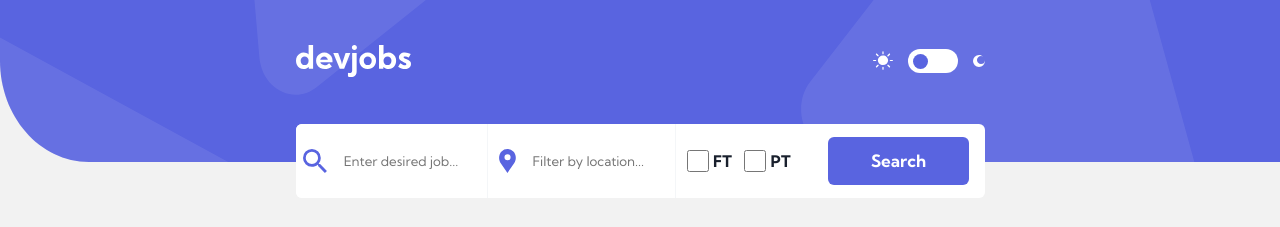
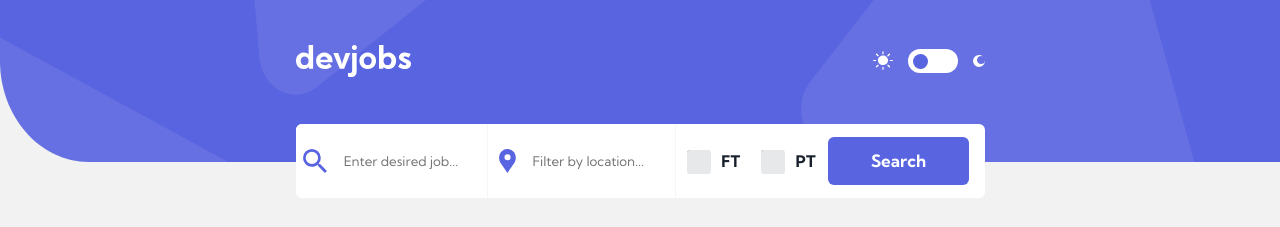
Before and after one commit to alewilliam789/devjobsapp, a React (Vite) app: page / in a window 1280 px wide. Shown: the top 227 px of the page. Built offline with nearby package versions, Linux system fonts and the light colour scheme.

Commit message:
Add theme styles to checkbox and better spacing

```diff
--- a/src/components/SearchBar/SearchBar.tsx
+++ b/src/components/SearchBar/SearchBar.tsx
@@ -71,11 +71,11 @@ export default function SearchBar(){
                 <>
                     <div className={`flex align-center ${styles['searchbar-full-time-container']}`}>
                         <div className={`flex align-center ${styles['searchbar-full-time']}`}>
-                            <input id="full-time" className={`${styles["searchbar-checkbox"]}`} type="checkbox" {...register("fullTime")} />
+                            <input id="full-time" className={`${theme} ${styles["searchbar-checkbox"]}`} type="checkbox" {...register("fullTime")} />
                             <label htmlFor="full-time" className={`${styles["searchbar-ft-text"]}`}>FT</label>
                         </div>
                         <div className={`flex align-center ${styles['searchbar-full-time']}`}>
-                            <input id="part-time" className={`${styles["searchbar-checkbox"]}`} type="checkbox" {...register("partTime")} />
+                            <input id="part-time" className={`${theme} ${styles["searchbar-checkbox"]}`} type="checkbox" {...register("partTime")} />
                             <label htmlFor="part-time" className={`${styles["searchbar-ft-text"]}`}>PT</label>
                         </div>
                     </div>
--- a/src/components/SearchBar/styles.module.css
+++ b/src/components/SearchBar/styles.module.css
@@ -12,11 +12,11 @@
 }
 
 .searchbar-full-time-container {
-    gap: 20%;
+    gap: 30%;
 }
 
 .searchbar-full-time {
-    gap: 10%;
+    gap: 30%;
 }
 
 .searchbar-ft-text {
@@ -33,45 +33,79 @@
 }
 
 .searchbar-checkbox {
+    overflow: hidden;
     width: 22px;
     height: 22px;
     margin: 0px;
     flex-shrink: 0;
+    border-radius: 3px;
 }
 
 .searchbar-checkbox::before {
     content:"";
     display: block;
-    position: relative;
-    height: 22px;
-    width: 22px;
-    left: 0;
-    top: 0;
-    opacity: 0;
-    background-color: #939BF4;
-    border-radius: 4px;
+    position: absolute;
+    height: 24px;
+    width: 24px;
+    border-radius: 3px;
 }
 
-.searchbar-checkbox:hover::before {
-    opacity: 0.5;
-}
-
-.searchbar-checkbox:checked:hover::before {
-    opacity: 0;
+.searchbar-checkbox::after {
+    content:"";
+    display: block;
+    position: absolute;
+    height: 24px;
+    width: 24px;
+    border-radius: 3px;
 }
 
 .searchbar-checkbox:checked {
+    width: 22px;
+    height: 22px;
+    margin: 0px;
+    flex-shrink: 0;
     accent-color: #5964E0;
 }
 
 .day {
     color: #19202D;
     background-color: white;
+
+    & .searchbar-checkbox::before {
+        background-color: #E7E8E9;
+    }
+
+    & .searchbar-checkbox:checked::before {
+        opacity: 0;
+    }
+
+    & .searchbar-checkbox:checked::after {
+        opacity: 0;
+    }
+
+    & .searchbar-checkbox:hover:after {
+        background-color: #D6D8F8;
+    }
 }
 
 .night {
     color: white;
     background-color: #19202D;
+
+    & .searchbar-checkbox::before {
+        background-color: #323743;
+    }
+
+    & .searchbar-checkbox:checked::before {
+        opacity: 0;
+    }
+
+    & .searchbar-checkbox:checked::after {
+        opacity: 0;
+    }
+    & .searchbar-checkbox:hover:after {
+        background-color: #6A6E76;
+    }
 }
 
 @media (min-width:1440px){
@@ -82,6 +116,10 @@
     .searchbar-search {
         gap: 8%;
         white-space: nowrap;
+    }
+
+    .searchbar-full-time-container {
+        gap: 55%;
     }
 
 }
@@ -95,6 +133,10 @@
         gap: 8%;
         white-space: nowrap;
     }
+
+    .searchbar-full-time-container {
+        gap: 40%;
+    }
   }
 
 
@@ -107,4 +149,8 @@
         gap: 25%;
         white-space: nowrap;
     }
+
+    .searchbar-full-time-container {
+        gap: 20%;
+    }
   }
```
